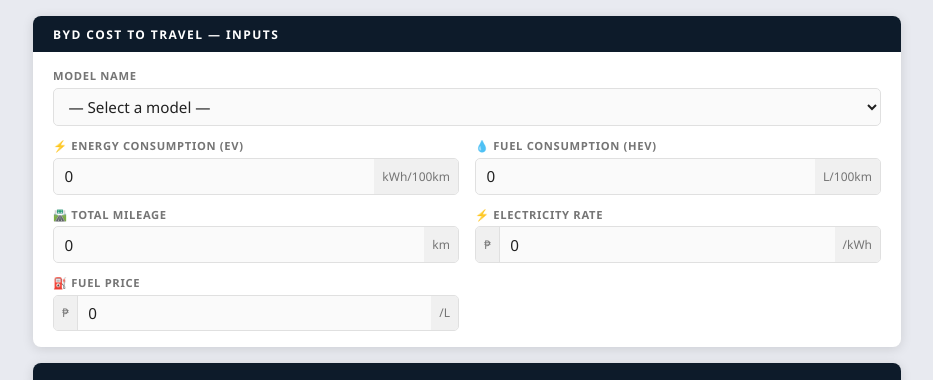
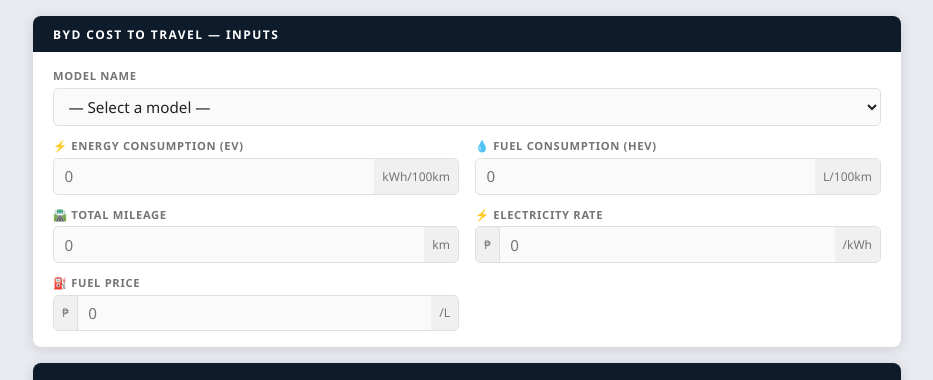
Before and after one commit to orlandoayeras/byd-cost-travel, a React (Vite) app: page / in a window 1280 px wide. Shown: the top 380 px of the page, without its empty margins (173-1106 px from the left). Built offline with nearby package versions, Linux system fonts and the light colour scheme.

Commit message:
Fix stuck zero in inputs and allow negative EV consumption

```diff
--- a/src/components/InputPanel.tsx
+++ b/src/components/InputPanel.tsx
@@ -1,3 +1,4 @@
+import { useState, useEffect } from 'react'
 import type { Inputs } from '../types'
 
 const BYD_MODELS = [
@@ -35,16 +36,26 @@
   value: number
   field: keyof Inputs
   step: number
-  min: number
+  min?: number
   onChange: (field: keyof Inputs, value: number) => void
 }) {
+  const [raw, setRaw] = useState(value === 0 ? '' : String(value))
+
+  useEffect(() => {
+    if (value === 0) setRaw('')
+  }, [value])
+
   return (
     <input
       type="number"
-      value={value}
+      value={raw}
       step={step}
       min={min}
-      onChange={e => onChange(field, parseFloat(e.target.value) || 0)}
+      placeholder="0"
+      onChange={e => {
+        setRaw(e.target.value)
+        onChange(field, parseFloat(e.target.value) || 0)
+      }}
     />
   )
 }
@@ -70,7 +81,7 @@
         <div className="input-field">
           <label>⚡ Energy Consumption (EV)</label>
           <div className="input-unit-wrap">
-            <NumInput value={inputs.kwhPer100km} field="kwhPer100km" step={0.1} min={0} onChange={onChange} />
+            <NumInput value={inputs.kwhPer100km} field="kwhPer100km" step={0.1} onChange={onChange} />
             <span className="unit">kWh/100km</span>
           </div>
         </div>
```
